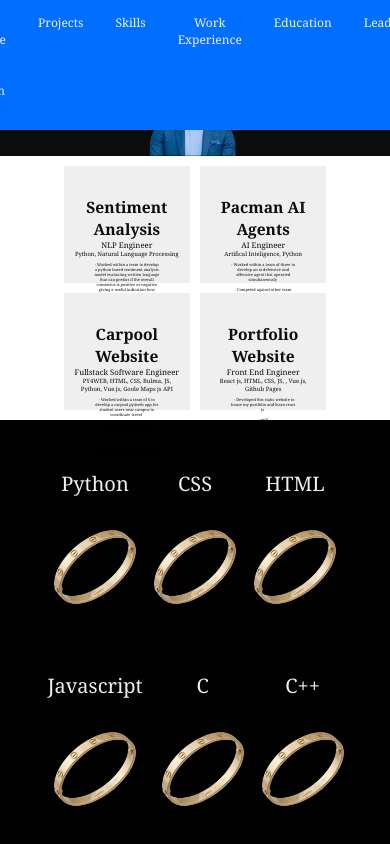
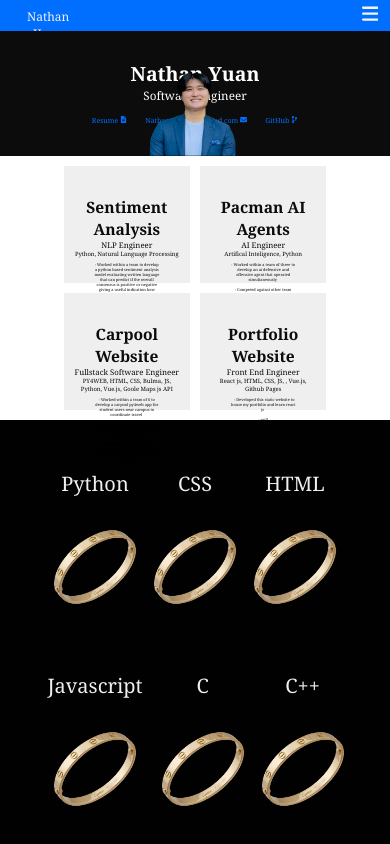
Before and after one commit to PoxiiPro/NathanYuan.com, a React (Create React App) app in the folder portfolio-app/: page / in a window 390 px wide. Shown: the top 844 px of the page. Built offline with nearby package versions, Linux system fonts and the light colour scheme.

Commit message:
working on mobile view

```diff
--- a/portfolio-app/src/navbar.js
+++ b/portfolio-app/src/navbar.js
@@ -1,11 +1,33 @@
-import React from 'react';
+// import React from 'react';
 import './styles.css'; // use the nav bar css from styles css
 
 // to use hash links
 import { HashLink as Link } from 'react-router-hash-link';
 
+// expand nav when hamburger us clicked on mobile view
+import React, { useEffect } from 'react';
+
 // nav bar component
 const Navbar = () => {
+    // function to toggle the navbar
+    const toggleNavbar = () => {
+        const navbar = document.querySelector('.navbar');
+        navbar.classList.toggle('open');
+        navbar.classList.toggle('link');
+
+    };
+
+    // use useEffect to add the event listener when the component mounts
+    useEffect(() => {
+        const hamburger = document.querySelector('.navbar svg');
+        hamburger.addEventListener('click', toggleNavbar);
+
+        // clean up the event listener when the component unmounts
+        return () => {
+            hamburger.removeEventListener('click', toggleNavbar);
+        };
+    }, []);
+
     return (
         // nav bar
         <nav>
@@ -23,8 +45,14 @@ const Navbar = () => {
                 {/* <li><a href="projects.html">Technical Projects</a></li>  */}
                 {/* <li><a href="work.html">Work Experience</a></li> */}
                 {/* <li><a href="education.html">Education & Leadership</a></li> */}
+
+                {/* hamburger button for mobile view */}
+                <Link className="link" smooth to="#intro">Nathan Yuan</Link>
+                <svg xmlns="http://www.w3.org/2000/svg" fill='whitesmoke' viewBox="0 0 448 512"><path d="M0 96C0 78.3 14.3 64 32 64H416c17.7 0 32 14.3 32 32s-14.3 32-32 32H32C14.3 128 0 113.7 0 96zM0 256c0-17.7 14.3-32 32-32H416c17.7 0 32 14.3 32 32s-14.3 32-32 32H32c-17.7 0-32-14.3-32-32zM448 416c0 17.7-14.3 32-32 32H32c-17.7 0-32-14.3-32-32s14.3-32 32-32H416c17.7 0 32 14.3 32 32z"/></svg>
+                <li><Link className="link" smooth to="#projects">Projects</Link></li>
             </ul>
         </nav>
+
     );
 }
 
--- a/portfolio-app/src/styles.css
+++ b/portfolio-app/src/styles.css
@@ -1,6 +1,141 @@
 /* /////////// CSS styling for mobile view ///////// */
 @media (max-width: 500px) {
+    .navbar {
+        /* Center the navigation bar */
+        position: fixed; /* navbar stays at the top while scrolling */
+        top: 0;
+        margin: 0;
+        padding: 0;
+        overflow: hidden;
+        background-color: #006eff; /* blue nav bar background */
+        z-index: 9999;
+        width: 100vw;
+        height: 8vw;
+    }
 
+    .navbar li {
+        position: absolute;
+        left: -100%; /* Position off-screen */
+        transition: left 0.5s ease; /* Smooth transition */
+    }
+
+    /* mobile view but not hamburger expanded */
+    .navbar .link {
+        font-family: Cambria, Arial, Lato;
+        font-size: 12px;
+        color: rgb(241, 241, 241); /* Off white text color */
+        text-align: center;
+        padding: 2vw 3vw; /* Padding around text */
+        text-decoration: none; /* Remove underline from links */
+    }
+
+    /* hamburger icon */
+    .navbar svg {
+        padding-top: 1vw;
+        height: 5vw;
+        list-style-type: none;
+        margin-left: 68vw;
+        margin-right: 3vw;
+    }
+
+    /* navbar list that expands when hamburger is tapped */
+    .navbar.open {
+        width: 100vw;
+        height: 100vh;
+        overflow: hidden;
+        background-color: #006eff;
+        transition: 0.5s; /* Smooth transition */
+        z-index: 99999;
+        display: block;
+    }
+
+    .navbar.open li {
+        left: 0;
+        padding-top: 10vh;
+    }
+
+    /* nav items after hamburger expansion */
+    .navbar.open li .link {
+        font-family: Cambria, Arial, Lato;
+        font-size: 5vw;
+        color: rgb(241, 241, 241); /* Off white text color */
+        padding: 14px 16px; /* Padding around text */
+        text-decoration: none; /* Remove underline from links */
+    }
+
+    /* /////////// CSS styling for the intro component ///////// */
+    .intro {
+        margin: 0;
+
+        height: 50vh;
+        width: 100vw;
+        z-index: 1;
+        position: relative;
+        display: flex;
+        justify-content: center;
+        background-color: rgba(0, 0, 0, 0.951);
+    }
+
+    .intro header {
+        padding-top: 60px;
+        font-family: Cambria, sans-serif, Arial;
+        font-size: 5vw;
+        font-weight: 700;
+        color: white;
+        z-index: 1;
+    }
+
+    .intro h1 {
+        margin: 0;
+        font-family: Cambria, sans-serif, Arial;
+        font-size: 3vw;
+        font-weight: 200;
+        color: white;
+        z-index: 1;
+    }
+
+    .intro h2 {
+        margin: 12px;
+        font-family: Cambria, sans-serif, Arial;
+        font-size: 1.8vw;
+        font-weight: 200;
+        z-index: 1;
+
+        color: #006eff;
+        text-decoration: none; /* Remove underline from links */
+        /* word-spacing: 3px; */
+    }
+
+    .intro a {
+        color: #006eff;
+        text-decoration: none; /* Remove underline from links */
+        z-index: 1;
+    }
+
+    .intro img {
+        width: 22vw;
+        height: 22vw;
+        z-index: 1;
+        position: absolute;
+        bottom: -0.8vw;
+        left: 38vw;
+        right: 33vw;
+    }
+
+}
+
+@media (min-width: 500px) {
+    .navbar svg {
+        display: none;
+    }
+
+    .navbar .link {
+        display: none;
+    }
+
+    .mobileNavbar {
+        display: none;
+    }
 }
 
 /* change default margin and pagging for entire page */
```
